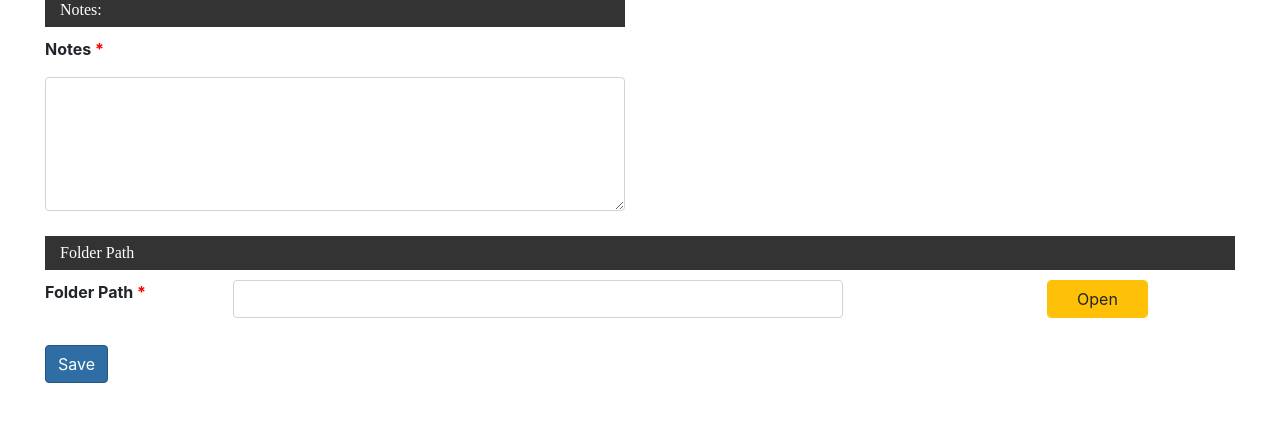
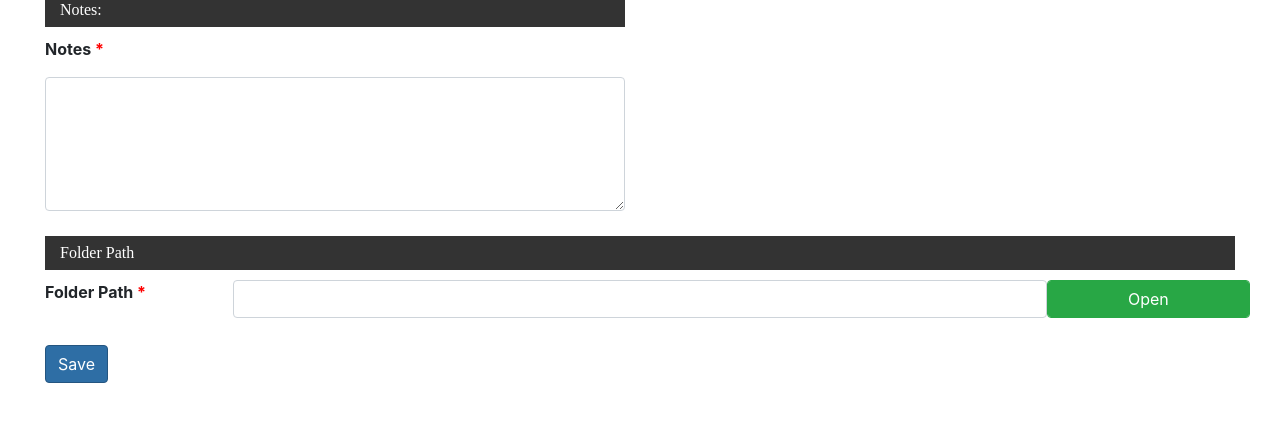
Before and after one commit to remmi11/furman, a Django app: template blog/templates/blog/post_new.html in a window 1280 px wide. Shown: the part 1150-1572 px from the top of the page. Run offline with Django 3.2, Linux system fonts and the light colour scheme; tables that the repository leaves empty hold one stand-in row (values such as "Sample post"); the template is opened without the code that fills it: values that come from a table or form of the project are taken from there, most other values are stand-ins (such as "Sample title", 1, 10 or a date in 2020); data that the repository does not hold is empty; parts of the project's set-up code (start-up, migrations or seed data) failed here and were passed over; some libraries are stand-ins or nearby versions.

Commit message:
Noah Changes

```diff
--- a/blog/templates/blog/post_edit.html
+++ b/blog/templates/blog/post_edit.html
@@ -376,9 +376,9 @@
                         </strong>
                     </p>
                 </div>
-                <input type="text" name="fpath" class="form-control col-md-6 fpath"  value='{{ form.folder_path.value|default_if_none:"" }}' required oninput="changePath(this)" />
-                <div class="col-md-2"></div>
-                <a type="text" class="form-control btn btn btn-warning col-md-1 pathlink" href='{{ form.folder_path.value|default_if_none:"javascript:void(0)" }}' target="_blank" > Open </a>
+                <input type="text" name="fpath" class="form-control col-md-8 fpath"  value='{{ form.folder_path.value|default_if_none:"" }}' required oninput="changePath(this)" />
+                <!-- <div class="col-md-2"></div> -->
+                <a type="text" class="form-control btn btn btn-success col-md-2 pull-left pathlink" href='{{ form.folder_path.value|default_if_none:"javascript:void(0)" }}' target="_blank" > Open </a>
             </div>
         </div>
     </div>
--- a/blog/templates/blog/post_new.html
+++ b/blog/templates/blog/post_new.html
@@ -304,9 +304,9 @@
                         </strong>
                     </p>
                 </div>
-                <input type="text" name="fpath" class="form-control col-md-6 fpath"  value='{{ form.folder_path.value|default_if_none:"" }}' required oninput="changePath(this)" />
-                <div class="col-md-2"></div>
-                <a type="text" class="form-control btn btn btn-warning col-md-1 pathlink" href='{{ form.folder_path.value|default_if_none:"javascript:void(0)" }}' target="_blank" > Open </a>
+                <input type="text" name="fpath" class="form-control col-md-8 fpath"  value='{{ form.folder_path.value|default_if_none:"" }}' required oninput="changePath(this)" />
+                <!-- <div class="col-md-2"></div> -->
+                <a type="text" class="form-control btn btn btn-success col-md-2 pull-left pathlink" href='{{ form.folder_path.value|default_if_none:"javascript:void(0)" }}' target="_blank" > Open </a>
             </div>
         </div>
     </div>
```
